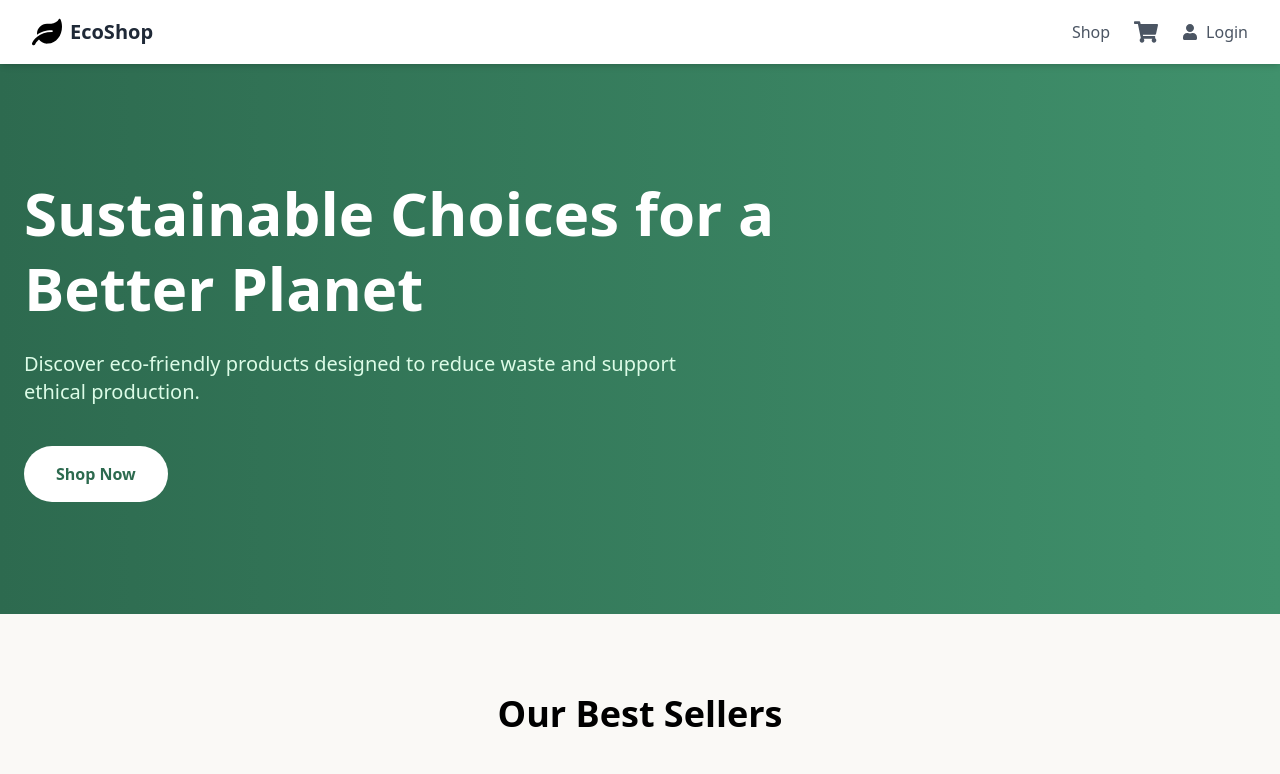
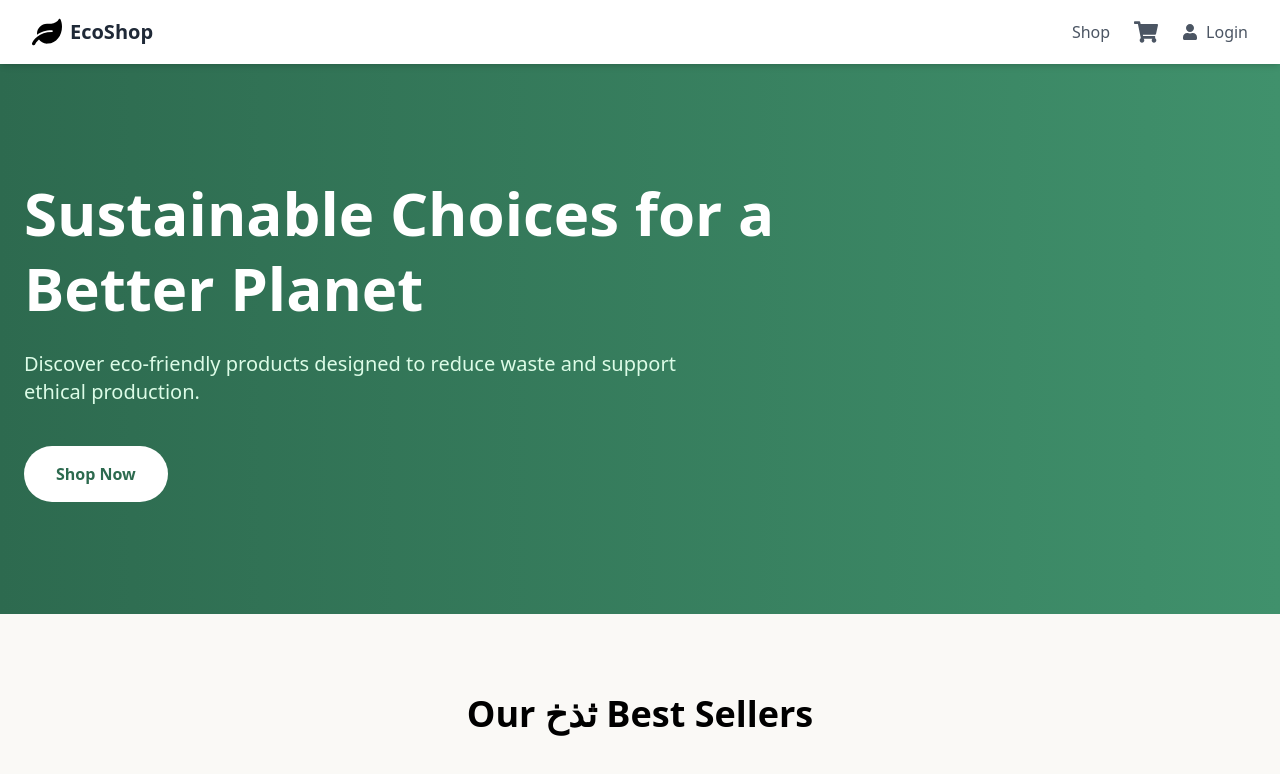
Before and after one commit to omar2210411-a11y/eco-shop-ci-cd, a Next.js app in the folder frontend/: page / in a window 1280 px wide. Shown: the top 774 px of the page. Built offline with nearby package versions, Linux system fonts and the light colour scheme; no server answers.

Commit message:
trigger redeploy

```diff
--- a/frontend/pages/index.js
+++ b/frontend/pages/index.js
@@ -87,7 +87,7 @@ export default function Home() {
 
         <h2 className="text-4xl font-bold mb-14 text-center">
 
-          Our Best Sellers
+          Our ثذخ Best Sellers
 
         </h2>
 
```
